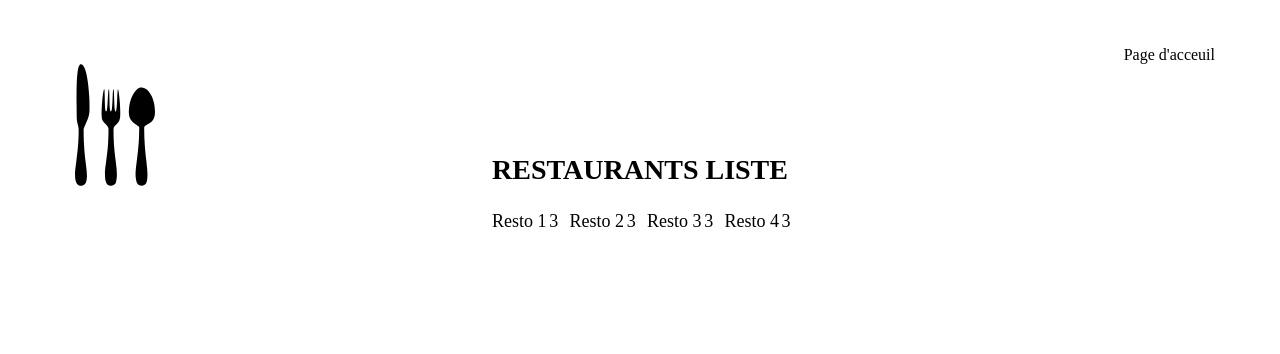
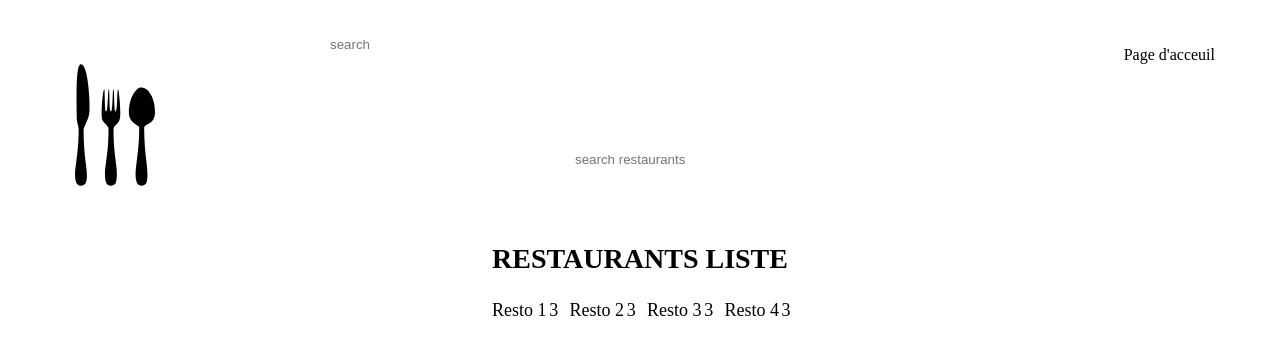
Before and after one commit to aelhajj/ufood, a React (Create React App) app: page / in a window 1280 px wide. Shown: the top 354 px of the page. Built offline with nearby package versions, Linux system fonts and the light colour scheme.

Commit message:
Added Search-Box component to homepage and header

```diff
--- a/src/components/card-list/card-list.component.jsx
+++ b/src/components/card-list/card-list.component.jsx
@@ -3,15 +3,15 @@ import React from 'react';
 import './card-list.styles.css';
 
 import Card from '../card/card.component';
-import restaurants from '../restaurant/restaurant.data';
+
 
 const CardList = ({ items }) => (
     <div className= 'card-list'>
-        <h1 className='title'>RESTAURANTS LISTE</h1>
+        <h3 className='title'>RESTAURANTS LISTE</h3>
         <div className = 'preview'>
             {
-                restaurants
-                    .filter((restaurant, idx) => idx < 4)
+                items
+                    .filter((item, idx) => idx < 4)
                     .map(({id, ...otherItemProps}) => (
                         <Card key={id} {...otherItemProps}/>
                     ))
--- a/src/components/header/header.component.jsx
+++ b/src/components/header/header.component.jsx
@@ -2,6 +2,8 @@ import React from 'react';
 import { Link } from 'react-router-dom';
 
 import { ReactComponent as Logo } from '../../assets/logo.svg';
+
+import SearchBox from '../search-box/search-box.component';
 
 import './header.styles.css';
 
@@ -10,8 +12,14 @@ const Header = () => (
         <Link className='logo-container' to='/'>
             <Logo className='logo' />
         </Link>
+        <div className='search-box'>
+            {/* La barre de recherche sera implémentée a la remise 2 */}
+            <SearchBox
+                placeholder='search'
+            />
+        </div>
         <div className='options'>
-            <Link className='option' to='/homepage'>
+            <Link className='option' to='/'>
                 Page d'acceuil
             </Link>
         </div>
--- a/src/components/header/header.styles.css
+++ b/src/components/header/header.styles.css
@@ -18,7 +18,6 @@
     display: flex;
     align-items: center;
     justify-content: flex-end;
-
 }
 
 .option {
--- /dev/null
+++ b/src/components/search-box/search-box.component.jsx
@@ -0,0 +1,14 @@
+import React from 'react';
+
+import './search-box.styles.css';
+
+export const SearchBox = ({ placeholder, handleChange }) => (
+    <input
+        className='search'
+        type='search'
+        placeholder={placeholder}
+        onChange={handleChange}
+    />
+);
+
+export default SearchBox;
--- /dev/null
+++ b/src/components/search-box/search-box.styles.css
@@ -0,0 +1,9 @@
+.search {
+    -webkit-appearance: none;
+    border: none;
+    outline: none;
+    padding: 10px;
+    width: 150px;
+    line-height: 30px;
+    margin-bottom: 30px;
+}
--- a/src/pages/homepage/homepage.component.jsx
+++ b/src/pages/homepage/homepage.component.jsx
@@ -3,15 +3,38 @@ import React from 'react';
 import './homepage.styles.css';
 
 import CardList from '../../components/card-list/card-list.component';
+import { SearchBox } from '../../components/search-box/search-box.component';
 
+import restaurants from '../../components/restaurant/restaurant.data';
 
 class Homepage extends React.Component {
+    constructor() {
+        super();
+        this.state =
+        {
+            restaurants : restaurants,
+            searchField: ''
+        };
+    }
+
+    handleChange = e => {
+        this.setState({ searchField: e.target.value });
+    };
+
     render() {
+
+        const {restaurants, searchField} = this.state;
+        const filteredRestaurants = restaurants.filter(
+            restaurants => restaurants.name.toLowerCase().includes(searchField.toLowerCase())
+        );
+
         return (
             <div className='homepage'>
-                {
-                    <CardList />
-                }
+                    <SearchBox
+                    placeholder= 'search restaurants'
+                    handleChange= {this.handleChange}
+                    />
+                    <CardList items={filteredRestaurants}/>
             </div>
         );
     }
```
